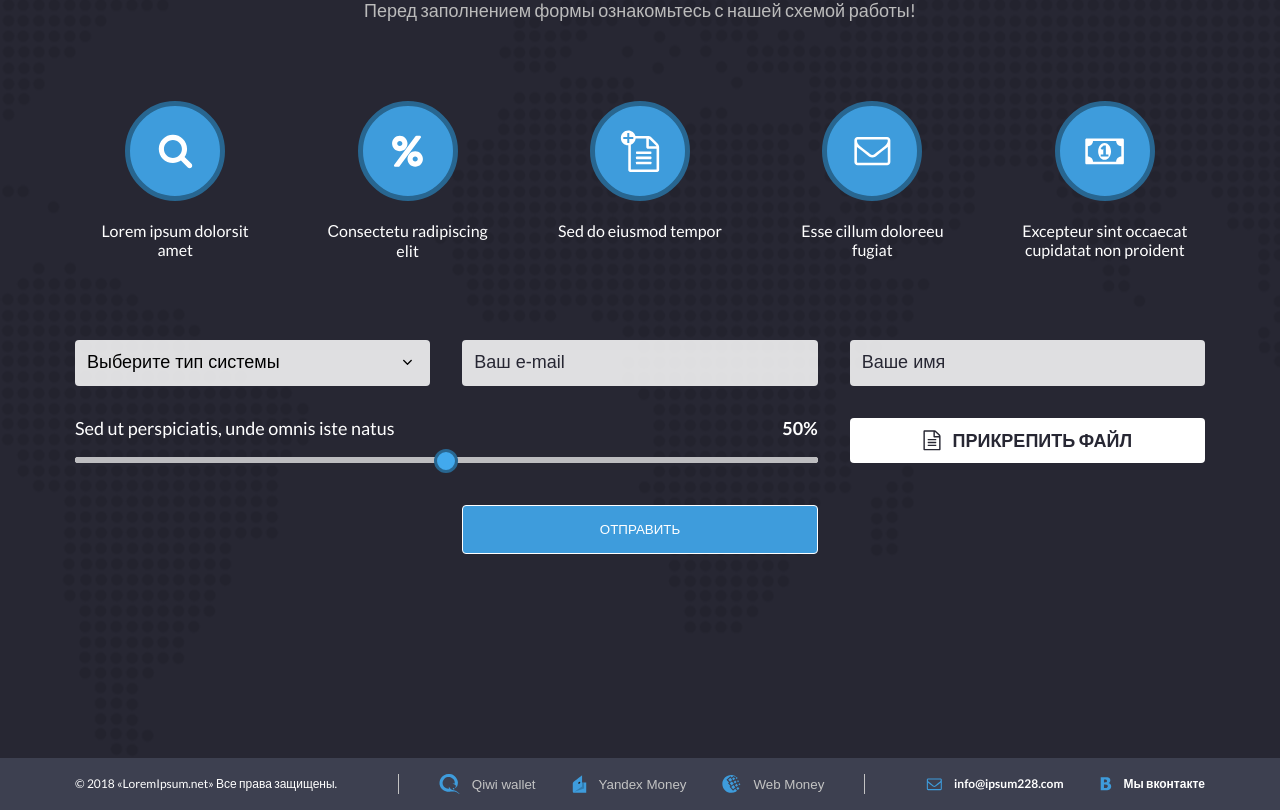
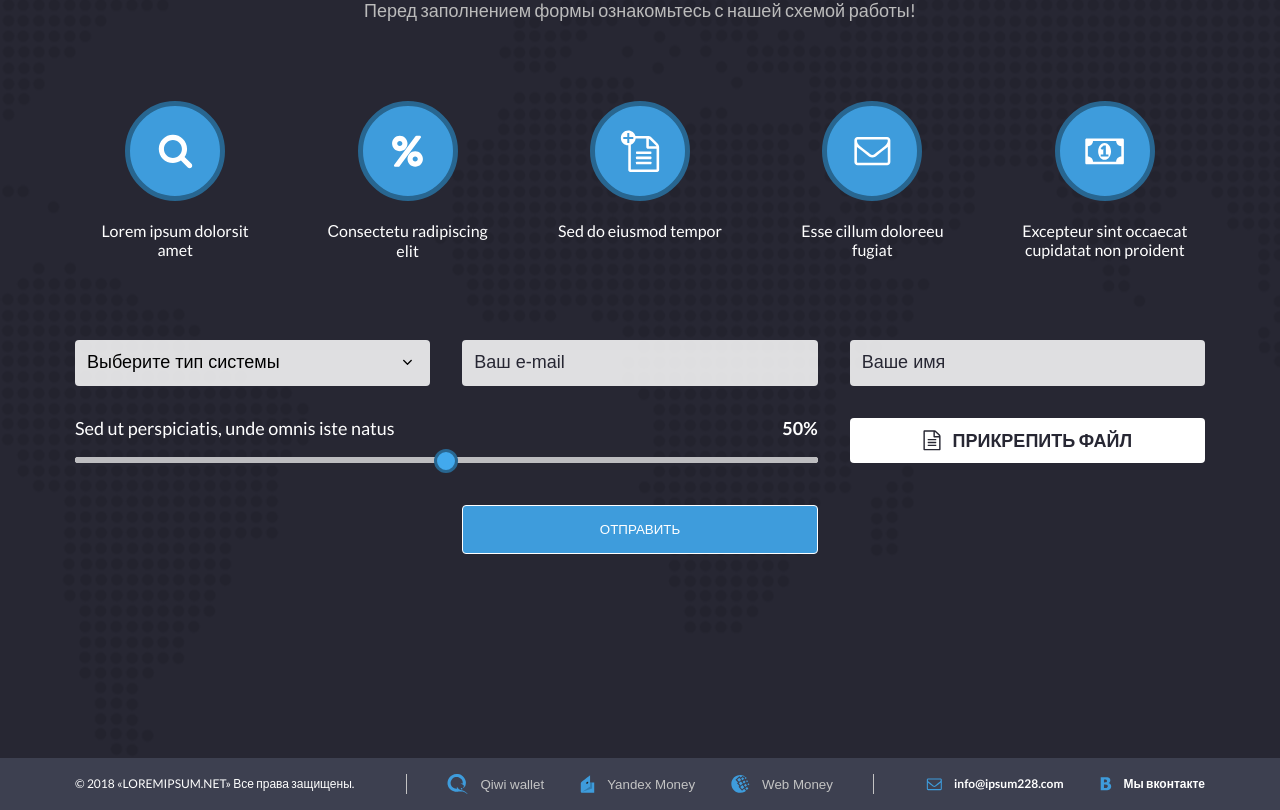
Before and after one commit to Iskait/test-employcity, a Vue app: page / in a window 1280 px wide. Shown: the part 1056-1866 px from the top of the page. Built offline with nearby package versions, Linux system fonts and the light colour scheme.

Commit message:
Исправление регистра в подвале

```diff
--- a/src/components/the-footer/TheFooter.vue
+++ b/src/components/the-footer/TheFooter.vue
@@ -45,7 +45,8 @@ const socialLinks: FooterLink[] = [
     <div class="footer__container container">
       <div class="footer__information">
         <p class="footer__copyright">
-          © 2018 «LoremIpsum.net» Все права защищены.
+          © 2018 <span class="text-uppercase">«LoremIpsum.net»</span> Все права
+          защищены.
         </p>
         <div class="footer__wallets">
           <TheFooterWallet
--- a/src/styles/style.scss
+++ b/src/styles/style.scss
@@ -102,3 +102,7 @@ body,
     column-gap: 0.75rem;
   }
 }
+
+.text-uppercase {
+  text-transform: uppercase;
+}
```
